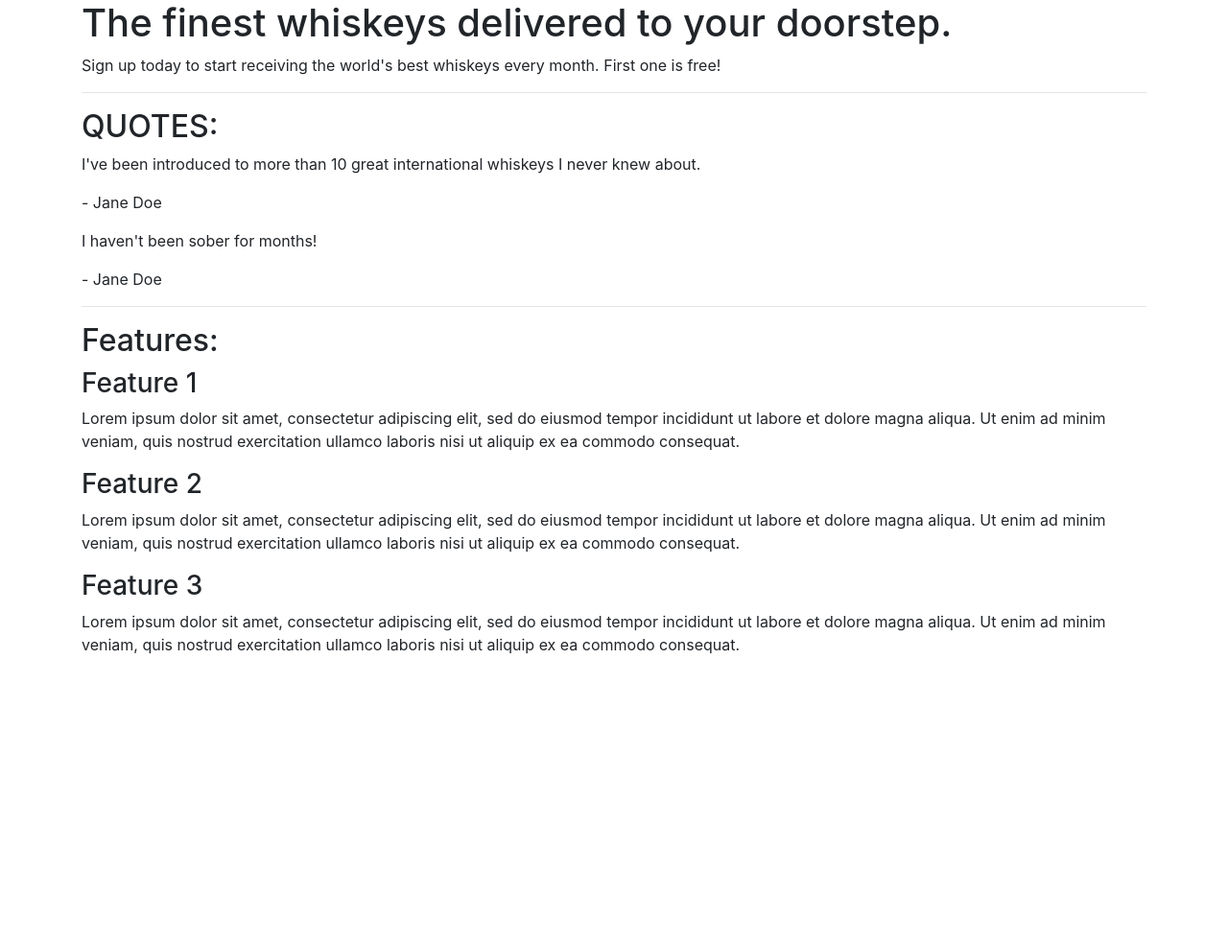
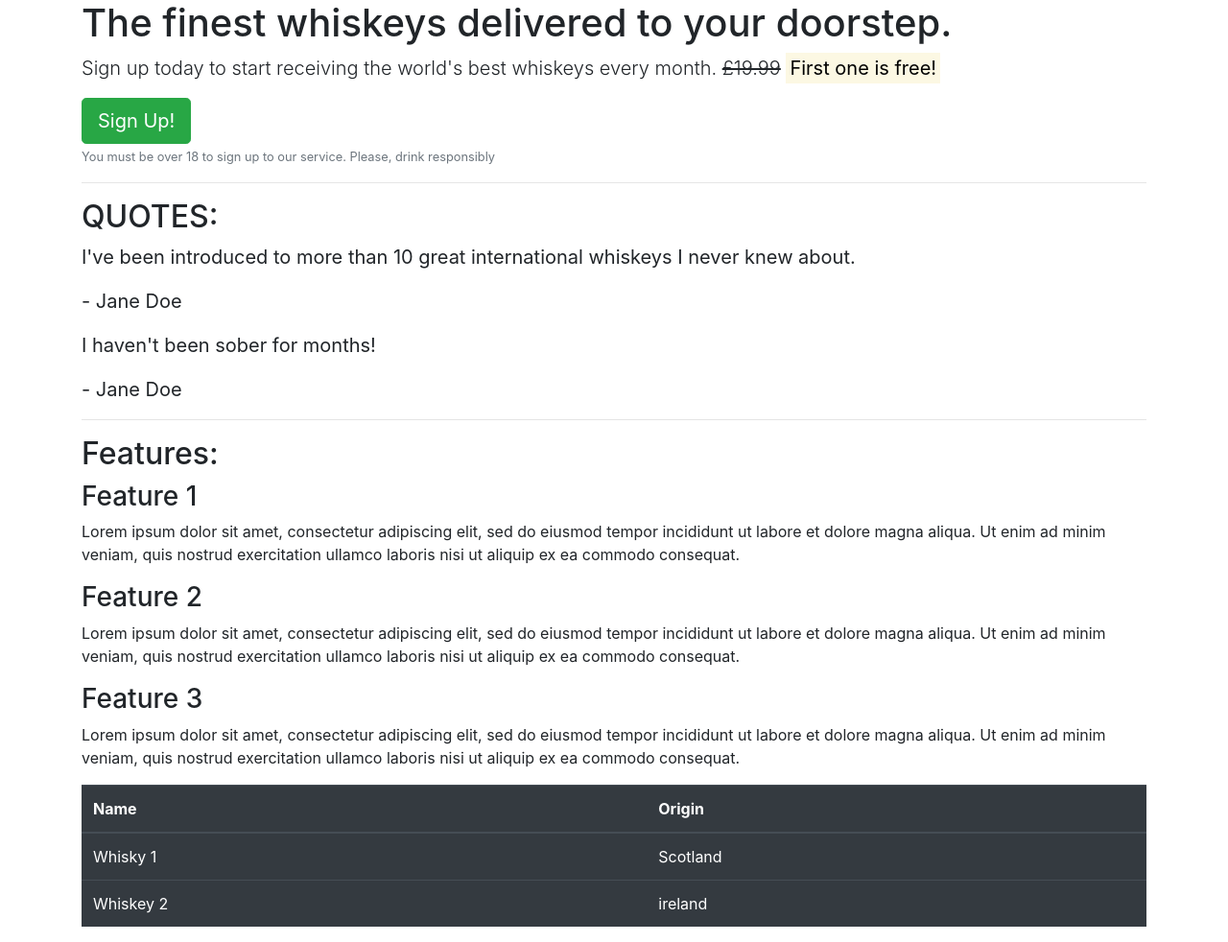
Before and after one commit to Telesia/Bootstrap-CI-1, a plain HTML site: page index.html in a window 1280 px wide. Shown: the whole page at 96% size. Before the commit the page ends 800 px from the top, so only its background shows below. Drawn offline with nearby package versions, Linux system fonts and the light colour scheme.

Commit message:
Added Core CSS stylings from Bootstrap to index.html

```diff
--- a/index.html
+++ b/index.html
@@ -13,22 +13,24 @@
         <!-- Callout (Use comments to seperate sections and easily pick out)-->
         <section class="callout">
             <h1>The finest whiskeys delivered to your doorstep.</h1>
-            <p>Sign up today to start receiving the world's best whiskeys every month. First one is free!</p>
+            <p class="lead">Sign up today to start receiving the world's best whiskeys every month. <s>£19.99</s> <strong><mark>First one is free!</mark></strong></p>
+            <button class="btn btn-success btn-lg">Sign Up!</button>
+            <p class="text-muted"><small>You must be over 18 to sign up to our service. Please, drink responsibly</small></p>
         </section>
         <!-- /.callout -->
         <hr>
 
         <!-- Quotes -->
-        <section class="quotes">
+        <section class="blockquote">
             <h2 class="text-uppercase">Quotes:</h2>
-            <div class="quote">
+            <blockquote class="quote">
                 <p>I've been introduced to more than 10 great international whiskeys I never knew about.</p>
                 <p>- Jane Doe</p>
-            </div>
-            <div class="quote">
+            </blockquote>
+            <blockquote class="blockquote">
                 <p>I haven't been sober for months!</p>
                 <p>- Jane Doe</p>
-            </div>
+            </blockquote>
         </section>
         <!-- /.quotes -->
         <hr>
@@ -50,6 +52,33 @@
             </div>
         </section>
         <!-- /.features -->
+
+        <!--Monthly Features-->
+        <section>
+            <table class="table table-dark">
+                <tbody>
+                    <thead>
+                        <tr>
+                            <th scope="col">Name</th>
+                            <th scope="col">Origin</th>
+
+                        </tr>
+                    </thead>
+                    <tr>
+                        <td>Whisky 1</td>
+                        <td>Scotland</td>
+
+                    </tr>
+                    <tr>
+                        <td>Whiskey 2</td>
+                        <td>ireland</td>
+
+
+                    </tr>
+                </tbody>
+            </table>
+
+        </section>
     </article>
 </body>
 </html>
```
